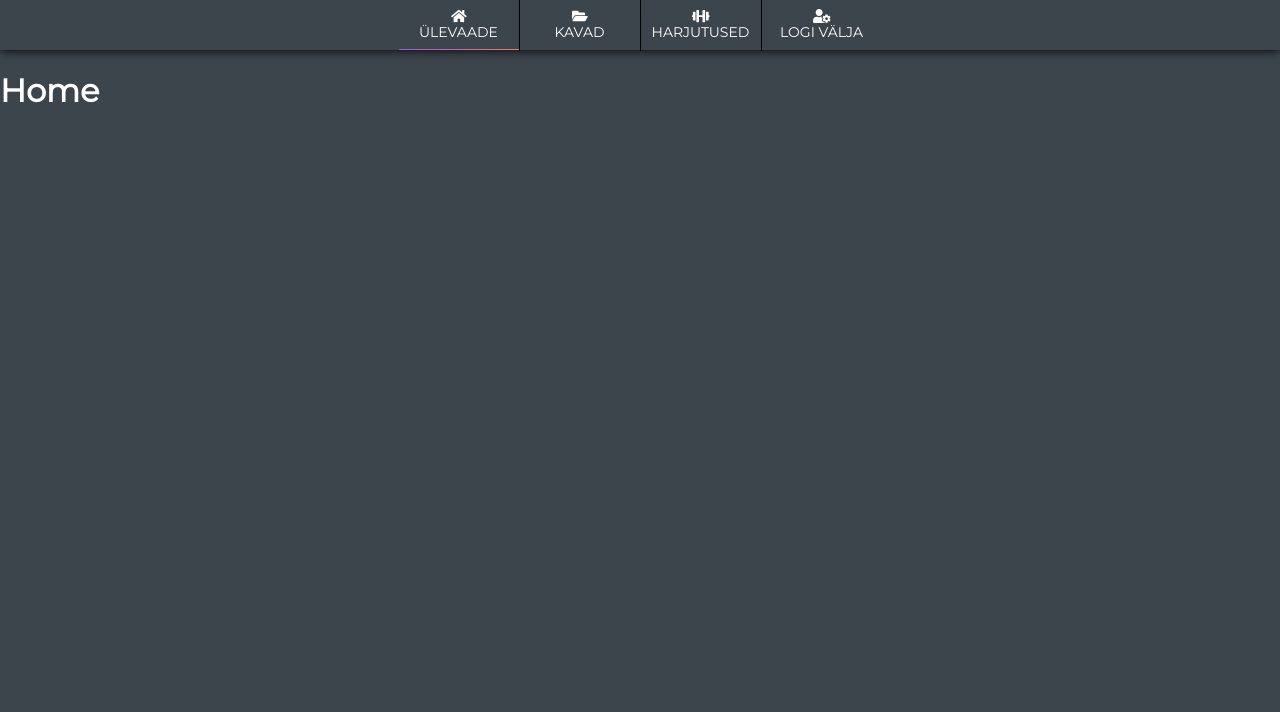
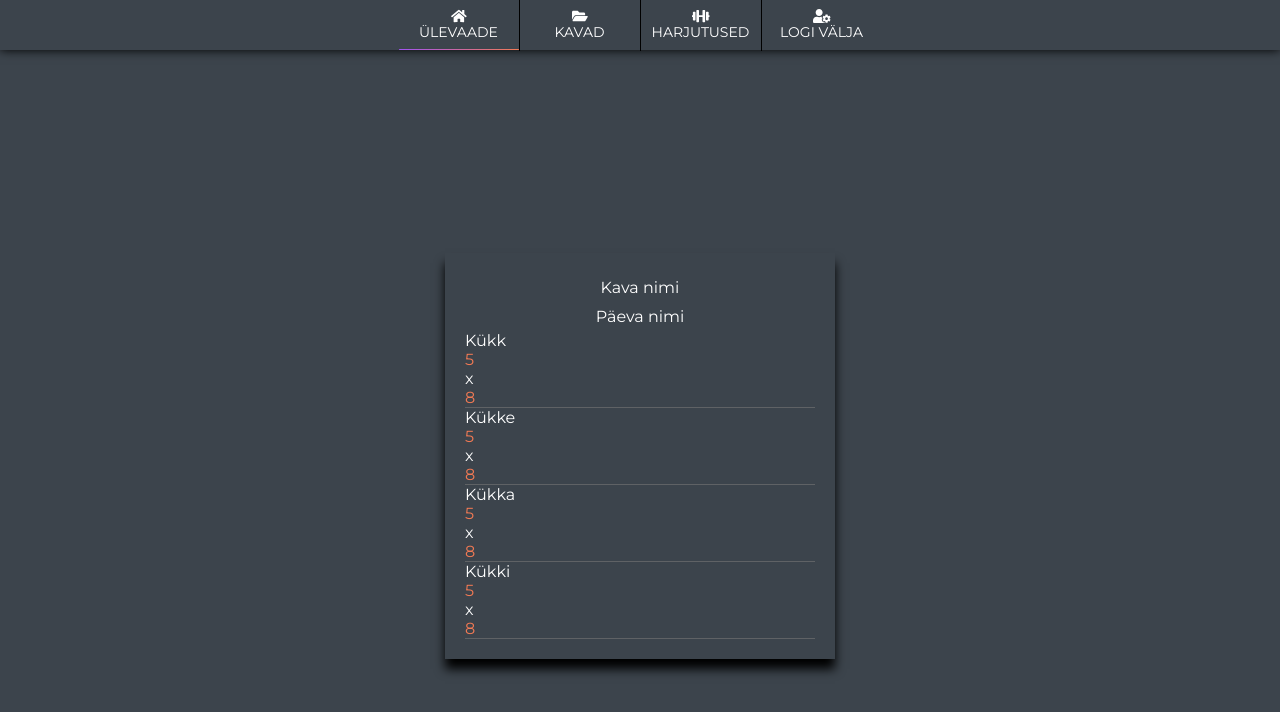
Before and after one commit to fredvunkiktkhk/fitfuture, a Vue app: page / in a window 1280 px wide. Shown: the top 712 px of the page. Built offline with nearby package versions, Linux system fonts and the light colour scheme.

Commit message:
#171472655 Started on workout diary component

```diff
--- a/src/components/AddWorkout/AddWorkout.vue
+++ b/src/components/AddWorkout/AddWorkout.vue
@@ -2,11 +2,18 @@
     <div class="add-exercise">
         <form>
             <div class="heading">
-                <label for="name">Kava nimi</label>
-                <input id="name" type="text" v-model="workoutName" />
-
-                <label for="day">Treeningpäev</label>
-                <input id="day" type="text" v-model="workoutDay" />
+                <label for="name">Minu kava</label>
+                <input
+                   id="name"
+                   type="text"
+                   v-model="workoutName"
+                />
+                <label for="day">Jalapäev</label>
+                <input
+                    id="day"
+                    type="text"
+                    v-model="workoutDay"
+                />
             </div>
             <button class="button-close" @click="$emit('childClick')"><font-awesome-icon icon="times-circle" /></button>
             <WorkoutTable />
@@ -24,6 +31,11 @@
         components: {
             WorkoutTable,
             SubmitButton,
+        },
+        props: {
+            label: String,
+            nameOfWorkout: String,
+            nameOfWorkoutDay: String,
         },
         data: function () {
             return {
@@ -54,11 +66,12 @@
 
         .heading {
             display: grid;
-            grid-template-columns: 1fr 4fr;
-            grid-gap: 20px;
-            width: 60%;
+            grid-template-columns: 1fr 3fr;
+            grid-gap: 10px;
+            width: 70%;
             padding: 20px;
             text-align: justify;
+            white-space: nowrap;
 
             input {
                 width: 50%;
--- a/src/components/AddWorkout/WorkoutTable.vue
+++ b/src/components/AddWorkout/WorkoutTable.vue
@@ -57,6 +57,11 @@
 
     input {
         padding: 5px;
+
+        &:hover {
+            background: rgba(255, 255, 255, 0.1);
+            border-radius: 5px;
+        }
     }
 
     .name {
--- a/src/components/Home.vue
+++ b/src/components/Home.vue
@@ -1,15 +1,23 @@
 <template>
     <div>
-        <h1>Home</h1>
+        <WorkoutDiary />
     </div>
 </template>
 
 <script>
+    import WorkoutDiary from "./WorkoutDiary/WorkoutDiary.vue";
+
     export default {
-        name: "Home"
+        name: "Home",
+        components: {
+            WorkoutDiary,
+        }
     }
 </script>
 
-<style>
-
+<style scoped lang="scss">
+    div {
+        display: flex;
+        justify-content: center;
+    }
 </style>
--- /dev/null
+++ b/src/components/WorkoutDiary/WorkoutDiary.vue
@@ -0,0 +1,88 @@
+<template>
+    <div class="container">
+        <div class="heading">Kava nimi</div>
+        <div class="heading">Päeva nimi</div>
+        <div class="data">
+            <ul v-for="item in data" v-bind:key="item.name">
+                <li class="name">{{item.name}}</li>
+                <li class="sets">{{item.sets}}</li>x<li class="reps">{{item.reps}}</li>
+                <li class="border"></li>
+            </ul>
+        </div>
+    </div>
+</template>
+
+<script>
+    export default {
+        name: "WorkoutDiary",
+        props: {
+            heading: String,
+        },
+        data: function () {
+            return {
+                data: [
+                    {name: 'Kükk', sets: '5', reps: '8'},
+                    {name: 'Kükke', sets: '5', reps: '8'},
+                    {name: 'Kükka', sets: '5', reps: '8'},
+                    {name: 'Kükki', sets: '5', reps: '8'},
+                ],
+            }
+        }
+    }
+</script>
+
+<style scoped lang="scss">
+    .container {
+        display: flex;
+        flex-direction: column;
+        position: relative;
+        align-items: center;
+        top: 50%;
+        width: 350px;
+        min-height: 350px;
+        box-shadow: 0 10px 10px #000;
+        padding: 20px;
+    }
+
+    .heading {
+        padding: 5px;
+
+    }
+
+    ul {
+        padding: 0;
+        margin: 0;
+
+        a {
+            display: flex;
+            text-align: end;
+        }
+    }
+
+    .border {
+        border-bottom: 1px solid #5F6265;
+    }
+
+    li {
+        list-style: none;
+        color: #FFF;
+    }
+
+    .data {
+        width: 100%;
+        height: 100%;
+    }
+
+    .name {
+        display: flex;
+        align-items: flex-start;
+    }
+
+    .sets {
+        color: #F27A54;
+    }
+
+    .reps {
+        color: #F27A54;
+    }
+</style>
--- a/src/components/Workouts.vue
+++ b/src/components/Workouts.vue
@@ -2,15 +2,19 @@
     <div class="content">
         <div class="workouts">
             <h3>Kavad</h3>
-            <button @click="isActive = !isActive" :class="{'active': isActive}" class="workouts-button"><font-awesome-icon icon="plus-circle" /></button>
+            <button
+                @click="isActive = !isActive"
+                :class="{'active': isActive}"
+                class="workouts-button"
+            >
+            <font-awesome-icon class="icon" icon="plus-circle" />
+            </button>
             <div class="workouts-list" v-for="item in data" v-bind:key="item.id">
                 <div :value="item.name"></div>
             </div>
             <AddWorkout
-                    v-if="isActive"
-                    transition="expand"
-                    @childClick="isActive = false"
-                    :class="{'expand': isActive}"
+                v-if="isActive"
+                @childClick="isActive = false"
             />
         </div>
     </div>
@@ -29,7 +33,6 @@
                 data: [],
                 isActive: false,
                 show: true,
-                seen: false,
             }
         }
     }
@@ -54,8 +57,13 @@
             border: 0;
             color: #FFF;
             padding: 10px;
-            font-size: 18px;
-            outline-color: #F27A54;
+            font-size: 20px;
+            outline: 0;
+
+            .icon:hover {
+                color: #F27A54;
+                transition: 300ms;
+            }
         }
     }
 </style>
```
